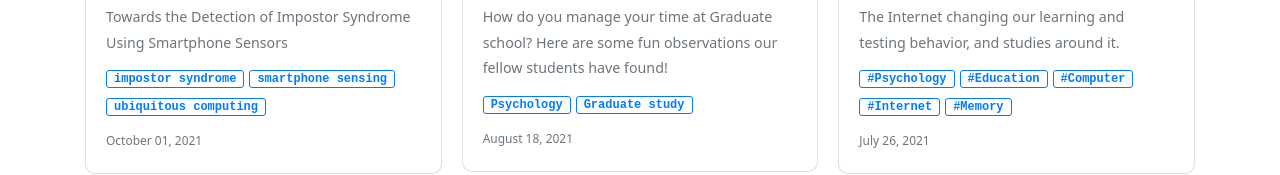
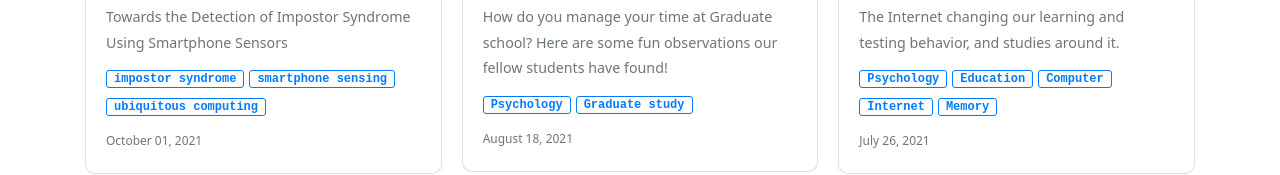
Before and after one commit to jyoonsong/dobbies, a Gatsby site: page / in a window 1280 px wide. Shown: the part 723-898 px from the top of the page. Built offline with nearby package versions, Linux system fonts and the light colour scheme; Gatsby itself is replaced by a stand-in of ours.

Commit message:
Update 인터넷이-제-2의-기억장치가-될-때.md

```diff
--- a/content/blog/인터넷이-제-2의-기억장치가-될-때.md
+++ b/content/blog/인터넷이-제-2의-기억장치가-될-때.md
@@ -5,11 +5,11 @@ description: The Internet changing our learning and testing behavior, and studie
 author: Ji Won Yang
 draft: false
 tags:
-  - "#Psychology"
-  - "#Education"
-  - " #Computer"
-  - "#Internet"
-  - " #Memory"
+  - "Psychology"
+  - "Education"
+  - "Computer"
+  - "Internet"
+  - "Memory"
 ---
 2000년대 중후반 중국어 붐이 일었던 무렵, 중국어 능력 평가시험인 HSK(한어수평고시)를 공부하던 필자의 가장 큰 불만은 한자의 모양과 획수, 심지어 성조까지 모두 외워야한다는 점이었다. ‘미국에서는 학교 수학 시험에도 계산기를 가지고 들어간다는데 모두가 컴퓨터로 타이핑하는 21세기에 한자 암기가 왠말인가’하는 심정이었다. 실제로 많은 나라에서 공인 영어 점수로 활용하고 있는 TOEFL 시험의 경우,이미 2005년 기존의 CBT(Computer-based testing) 방식을 IBT(Internet-based testing)로 발빠르게 전환하였고 2008년을 기준으로 모든CBT 성적을 무효처리하였다. 실상 ‘인터넷 기반(IBT)’과 ‘컴퓨터 기반(CBT)’ 방식 둘 다 컴퓨터를 사용해 시험을 본다는 점에서 크게 다른 점은 없다(시험 내용의 구성이 조금 달라졌다고 한다). 다만, 위 흐름이 중요한 이유는 PBT(Paper-based testing) 즉, TOEFL을 주관하는ETS(Educational Testing Service)가 종이로 보는 시험을 철폐하고 IBT 방식의 시험을 적극적으로 채택했다는데 있다. 그로부터 HSK를 비롯한 여러 공인 인증 시험들도 IBT를 도입하기 시작했기 때문이다.
 
```
